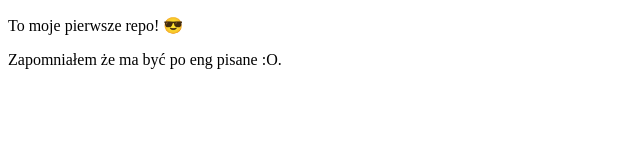
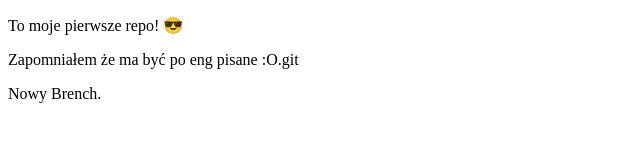
Before and after one commit to Siemiion/Test, a plain HTML site: page index.html in a window 1280 px wide. Shown: the whole page, without its empty margins (0-640 px from the left). Drawn offline with Linux system fonts and the light colour scheme.

Commit message:
Added new idead

```diff
--- a/index.html
+++ b/index.html
@@ -10,7 +10,9 @@
 
 <body>
     <p>To moje pierwsze repo! 😎</p>
-    <p>Zapomniałem że ma być po eng pisane :O.</p>
+    <p>Zapomniałem że ma być po eng pisane :O.git </p>
+
+    <p>Nowy Brench.</p>
 </body>
 
 </html>
```
